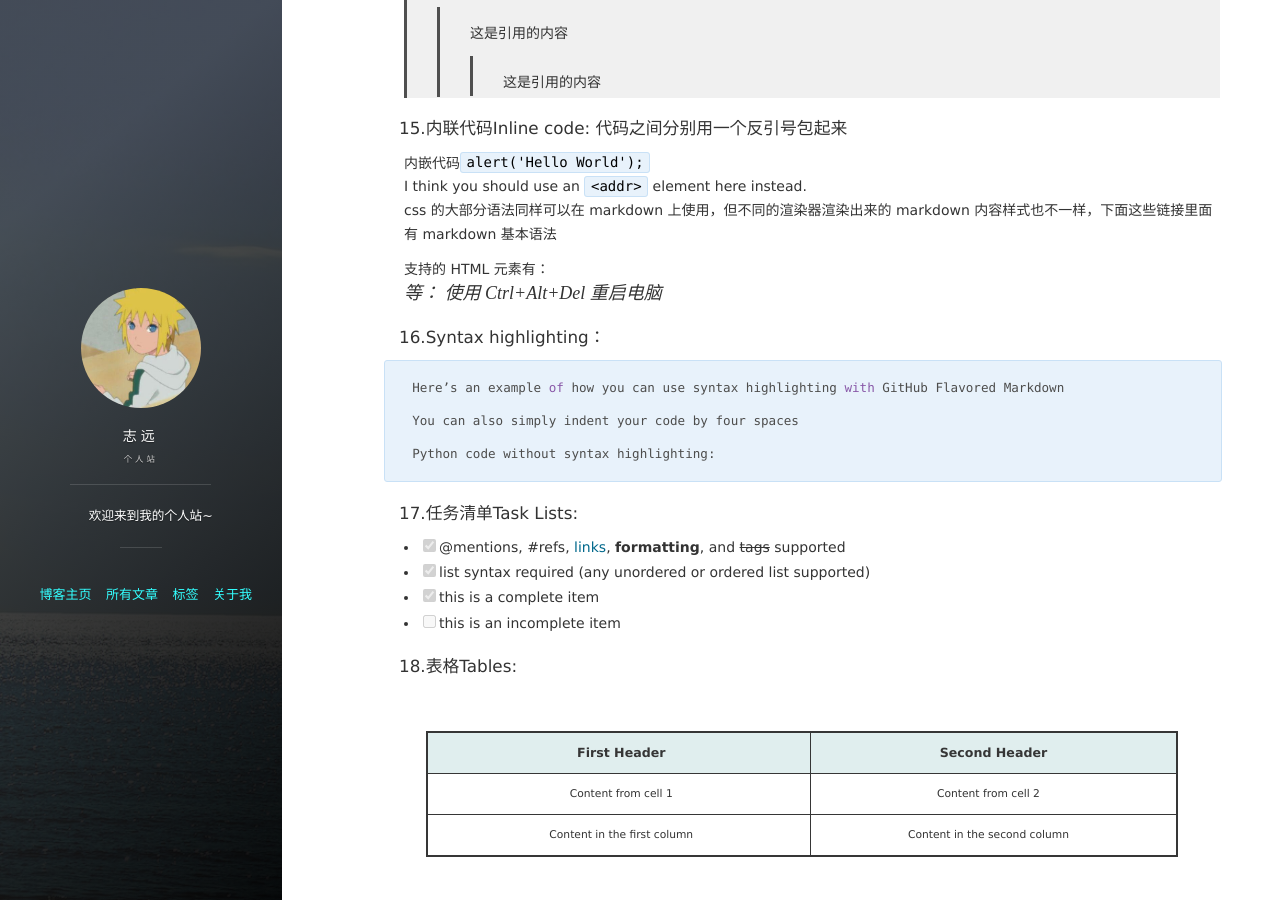
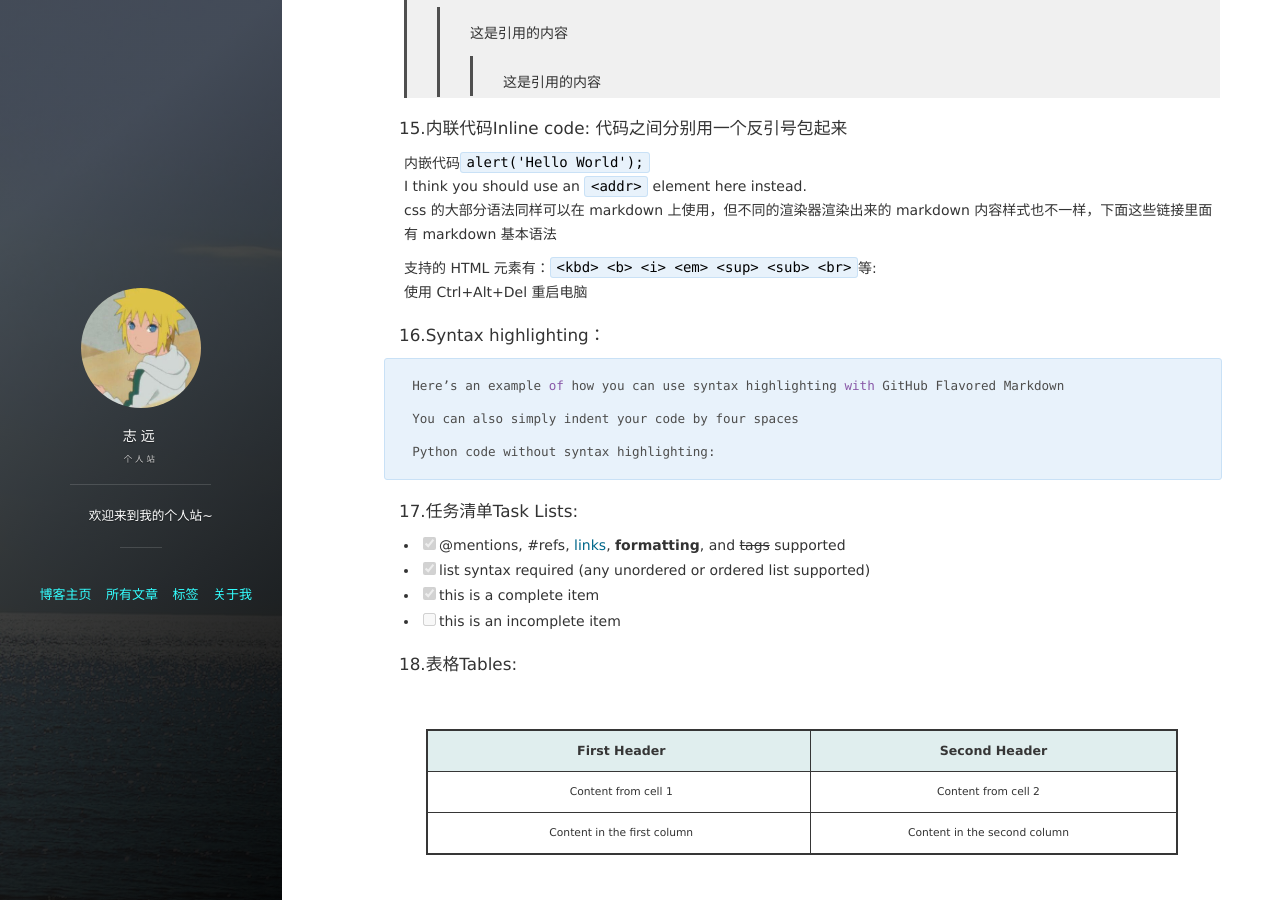
Before and after one commit to blueskyxzy/blueskyxzy.github.io, a Jekyll site: the page built from _posts/2019-11-07-markdownTool.md, in a window 1280 px wide and 900 px high, scrolled down 2379 px. Built offline with Jekyll 4.4.1, drawn with Linux system fonts in a browser that asks for light colours; nearby versions of some CDN libraries; comment, search, counter and statistics services are not loaded.

Commit message:
add Markdown

```diff
--- a/_posts/2019-11-07-markdownTool.md
+++ b/_posts/2019-11-07-markdownTool.md
@@ -84,7 +84,7 @@ Markdown 还没有办法指定图片的高度与宽度，如果你需要的话
 I think you should use an `<addr>` element here instead.
 css 的大部分语法同样可以在 markdown 上使用，但不同的渲染器渲染出来的 markdown 内容样式也不一样，下面这些链接里面有 markdown 基本语法
 
-支持的 HTML 元素有：<kbd> <b> <i> <em> <sup> <sub> <br>等：
+支持的 HTML 元素有：`<kbd> <b> <i> <em> <sup> <sub> <br>`等:
 使用 <kbd>Ctrl</kbd>+<kbd>Alt</kbd>+<kbd>Del</kbd> 重启电脑
 
 #### 16.Syntax highlighting：
```
